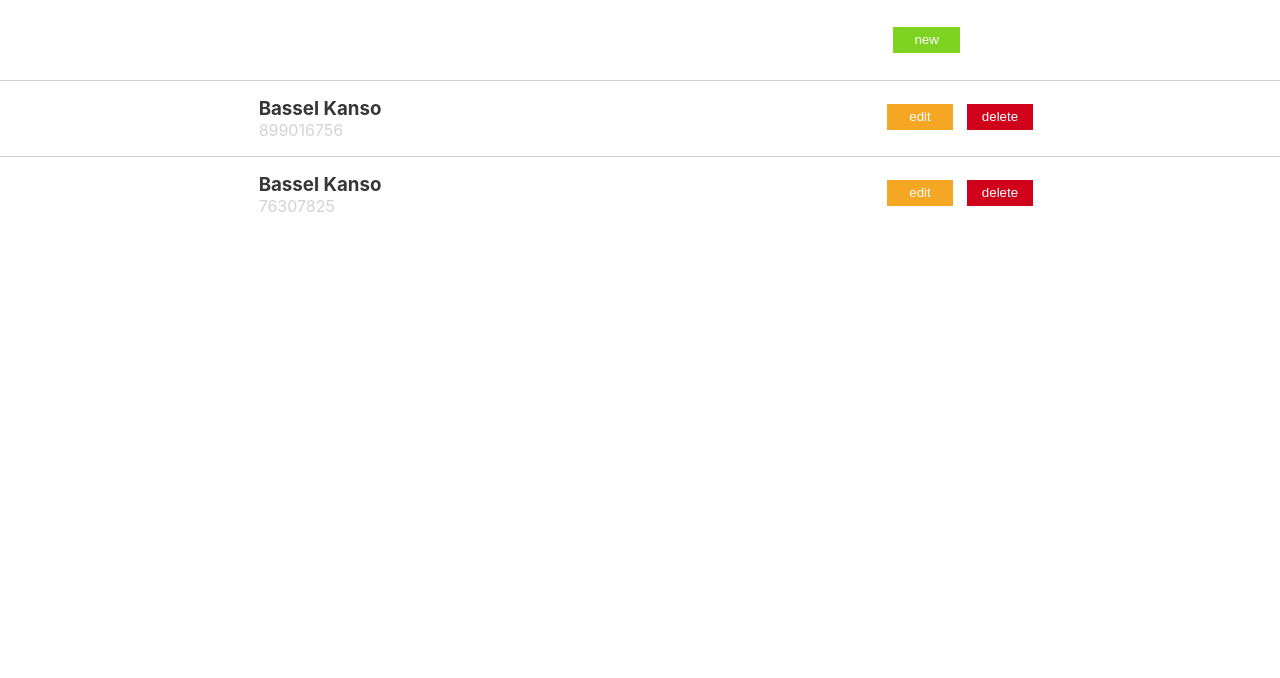
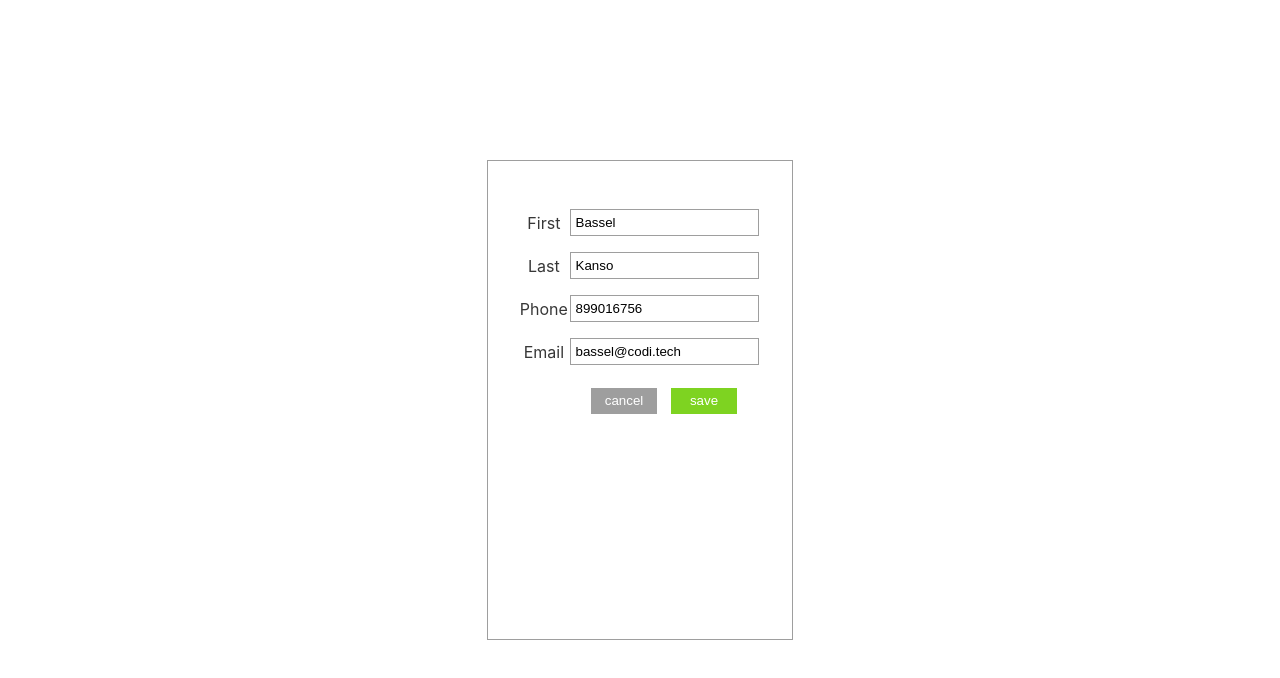
Before and after one commit to Bassel17/toters-test-front, a React (Create React App) app: page / in a window 1280 px wide. Shown: the top 678 px of the page. Built offline with nearby package versions, Linux system fonts and the light colour scheme.

Commit message:
Feature: make edit page design
-designed page form in the center with flex box
-took data from props to fill input value

```diff
--- a/src/App.js
+++ b/src/App.js
@@ -1,5 +1,6 @@
 import React from 'react';
 import Home from './pages/home/Home';
+import Edit from './pages/edit/Edit';
 
 const data = [
 {
@@ -20,7 +21,7 @@ const data = [
 
 const App = () => {
     return (
-        <Home data={data}/>
+        <Edit contact={data[0]}/>
     );
 }
 
--- a/src/components/ContactForm/ContactForm.js
+++ b/src/components/ContactForm/ContactForm.js
@@ -5,7 +5,7 @@ const ContactForm = (props) => {
 
     const [firstName,setFirstName] = useState(props.firstName);
     const [lastName,setLastName] = useState(props.lastName);
-    const [phoneNumber,setPhoneNumber] = useState(props.phoneName);
+    const [phoneNumber,setPhoneNumber] = useState(props.phoneNumber);
     const [email,setEmail] = useState(props.email);
 
     const changeFirstName = (event)=>{
--- a/src/components/ContactForm/ContactForm.scss
+++ b/src/components/ContactForm/ContactForm.scss
@@ -9,6 +9,7 @@
 .ContactForm{
     height: 60vh;
     border: solid 1px rgb(158, 158, 158);
+    padding: 2em;
     &__info{
         display:grid;
         grid-template: 1fr/1fr 4fr;
--- a/src/pages/edit/Edit.js
+++ b/src/pages/edit/Edit.js
@@ -0,0 +1,18 @@
+import React from 'react';
+import './Edit.scss';
+import ContactForm from '../../components/ContactForm/ContactForm';
+
+const Edit = (props) => {
+    return(
+        <div className = "edit">
+            <ContactForm
+                firstName ={props.contact.first_name}
+                lastName = {props.contact.last_name}
+                phoneNumber = {props.contact.phone_number}
+                email = {props.contact.email}
+            />
+        </div>
+    )
+}
+
+export default Edit;
--- a/src/pages/edit/Edit.scss
+++ b/src/pages/edit/Edit.scss
@@ -0,0 +1,6 @@
+.edit{
+    display: flex;
+    height: 100vh;
+    justify-content: center;
+    align-items: center;
+}
--- a/src/pages/home/Home.js
+++ b/src/pages/home/Home.js
@@ -8,7 +8,7 @@ const Home = (props) => {
             <button className="home__NewButton">new</button>
             <div className="home__contacts">
             {props.data.map((contact)=>{
-                return <ContactCard first_name = {contact.first_name} last_name={contact.last_name} phone_number={contact.phone_number}/>
+                return <ContactCard key={contact.id} first_name = {contact.first_name} last_name={contact.last_name} phone_number={contact.phone_number}/>
             })}
             </div>
         </div>
```
